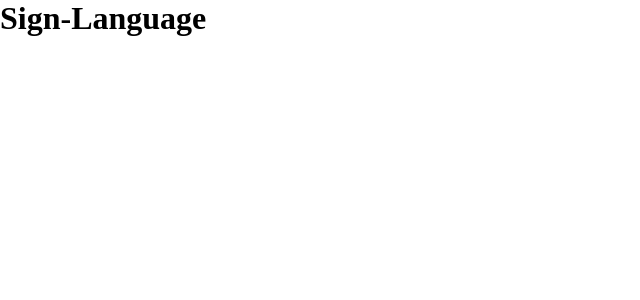
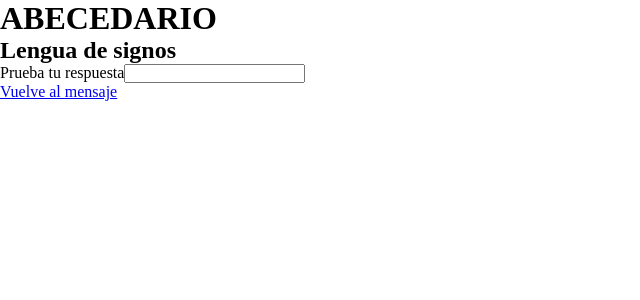
Before and after one commit to ANGELACAMU/Sign-Language, a React (Vite) app: page /#/abc in a window 1280 px wide. Shown: the top 300 px of the page, without its empty margins (0-640 px from the left). Built offline with nearby package versions, Linux system fonts and the light colour scheme.

Commit message:
adding routes

```diff
--- a/src/components/App.jsx
+++ b/src/components/App.jsx
@@ -1,8 +1,17 @@
 import "../scss/App.scss";
-//import { Routes, Route } from "react-router-dom";
+import Page1 from "./Page1";
+import Page2 from "./Page2";
+import { Routes, Route } from "react-router-dom";
 
 function App() {
-  return <h1>Sign-Language</h1>;
+  return (
+    <>
+      <Routes>
+        <Route path="/" element={<Page1 />} />
+        <Route path="/abc" element={<Page2 />} />
+      </Routes>
+    </>
+  );
 }
 
 export default App;
--- a/src/components/Page1.jsx
+++ b/src/components/Page1.jsx
@@ -1,4 +1,5 @@
 import "../scss/layout/Page1.scss";
+import { Link } from "react-router-dom";
 
 function Page1() {
   return (
@@ -7,7 +8,13 @@ function Page1() {
         <header>
           <h1>Descubre el mensaje</h1>
         </header>
-        <main></main>
+        <main>
+          <div>
+            <Link className="button-page1" to="/abc">
+              ¡Click!
+            </Link>
+          </div>
+        </main>
       </div>
     </>
   );
--- a/src/components/Page2.jsx
+++ b/src/components/Page2.jsx
@@ -1,4 +1,5 @@
 import "../scss/layout/Page2.scss";
+import { Link } from "react-router-dom";
 
 function Page2() {
   return (
@@ -8,7 +9,17 @@ function Page2() {
           <h1>ABECEDARIO</h1>
           <h2>Lengua de signos</h2>
         </header>
-        <main></main>
+        <main>
+          <label className="label-name-landing" htmlFor="Name">
+            Prueba tu respuesta
+          </label>
+          <input className="input-name-landing" type="text" />
+          <div>
+            <Link className="button-landing" to="/">
+              Vuelve al mensaje
+            </Link>
+          </div>
+        </main>
       </div>
     </>
   );
```
